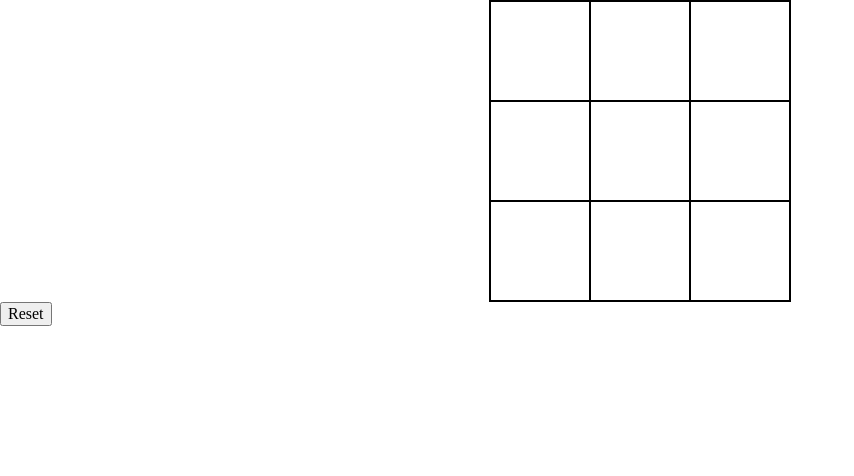
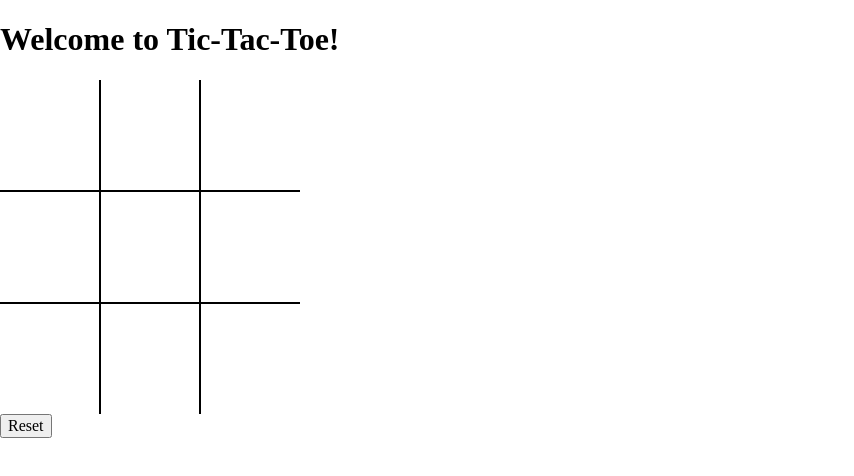
Before and after one commit to talithabrown/WDD330-Portfolio, a plain HTML site: page week4/tictactoe/tictactoe.html in a window 1280 px wide. Shown: the whole page, without its empty margins (0-854 px from the left). Drawn offline with Linux system fonts and the light colour scheme; files that its build step writes are made by us from their sources.

Commit message:
added to tictactoe

```diff
--- a/week4/tictactoe/main.css
+++ b/week4/tictactoe/main.css
@@ -1,11 +1,31 @@
-div {
-    border: 1px solid black;
-}
 
 .tictactoe-board {
     display: grid;
     grid-template-columns: 1fr 1fr 1fr;
-    margin: auto;
     width: 300px;
-    height: 300px;
 }
+
+.box {
+    font-size: 3em;
+    text-align: center;
+    padding-top: 30%;
+    padding-bottom: 30%;
+    height: 50px;
+    border: 1px solid black;
+}
+
+div:nth-child(1), div:nth-child(2), div:nth-child(3) {
+    border-top: none;
+}
+
+div:nth-child(3), div:nth-child(6), div:nth-child(9) {
+    border-right: none;
+}
+
+div:nth-child(7), div:nth-child(8), div:nth-child(9) {
+    border-bottom: none;
+}
+
+div:nth-child(1), div:nth-child(4), div:nth-child(7) {
+    border-left: none;
+}
--- a/week4/tictactoe/tictactoe.html
+++ b/week4/tictactoe/tictactoe.html
@@ -8,6 +8,7 @@
 </head>
 
 <body>
+    <h1>Welcome to Tic-Tac-Toe!</h1>
     <div class="tictactoe-board">
         <div class="box"></div>
         <div class="box"></div>
```
